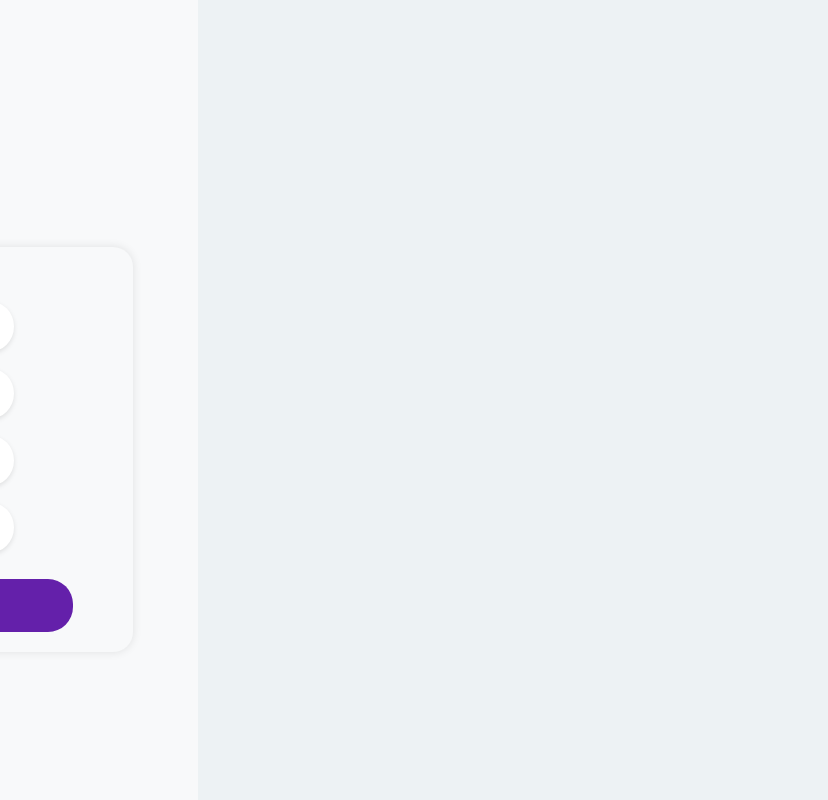
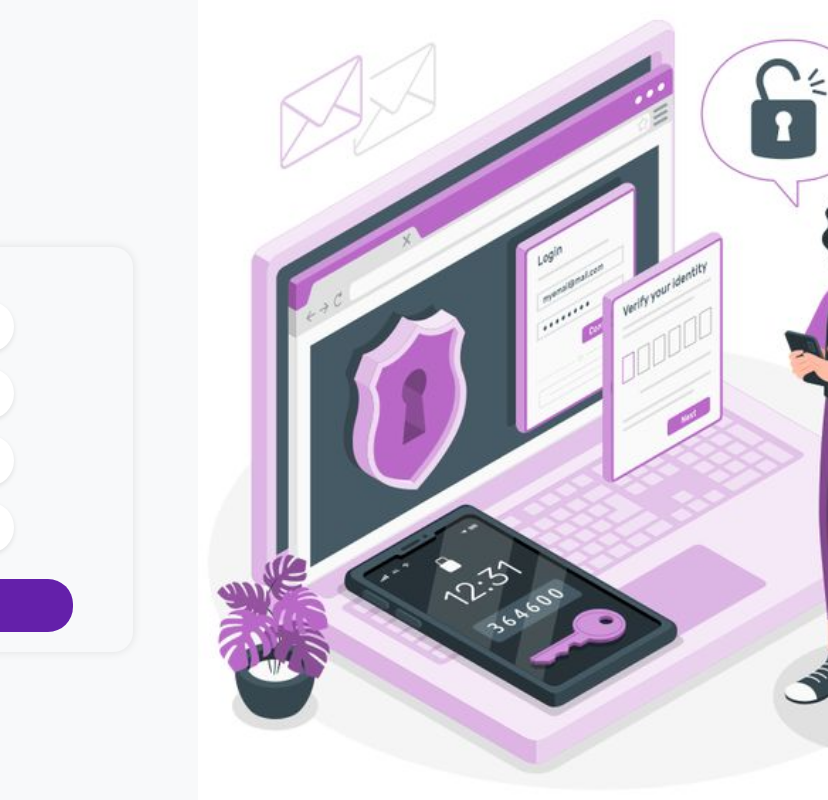
Before and after one commit to mariacristinataruc/webdev_gproject_mid, a plain HTML site: page forgot.html in a window 1280 px wide. Shown: the full height of the page, 452-1280 px from the left. Drawn offline with Linux system fonts and the light colour scheme; files whose address does not match are found by name.

Commit message:
Update forgot.html

```diff
--- a/forgot.html
+++ b/forgot.html
@@ -27,7 +27,7 @@
 }
 
 .right-column {
-    background-image: url("images/forgot1.png");
+    background-image: url("images/forgot1.jpg");
     display: flex;
     flex-direction: column;
     justify-content: center;
```
